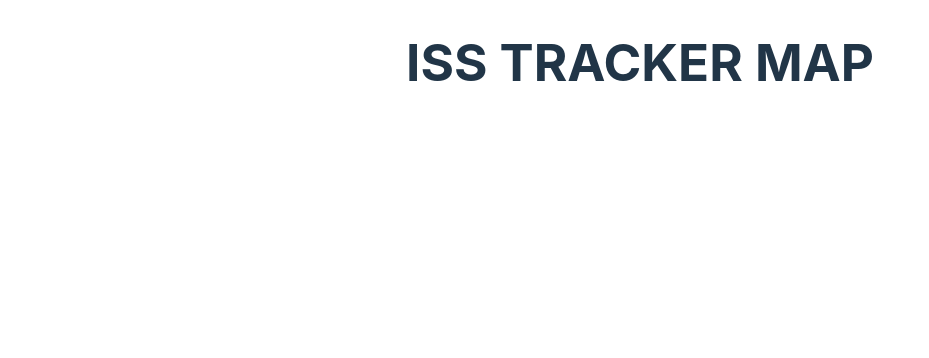
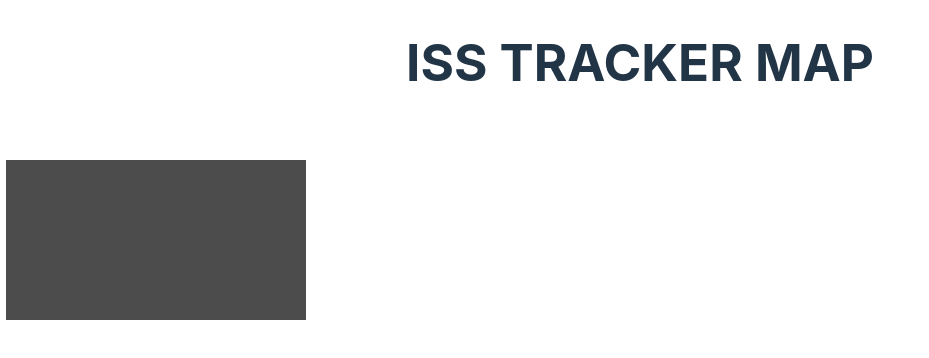
Before and after one commit to ejsadiarin/ISS-Tracker-Map, a website built with Vite: page index.html in a window 1280 px wide. Shown: the whole page, without its empty margins (0-929 px from the left). Built offline with nearby package versions, Linux system fonts and the light colour scheme.

Commit message:
feat: dynamic data with style card overlay

```diff
--- a/index.html
+++ b/index.html
@@ -9,7 +9,6 @@
     <script defer type="module" src="/src/main.ts"></script>
   </head>
   <body>
-    <div id="info">
     <h1 class="title">ISS TRACKER MAP</h1>
     <div class="iss-data">
       <p id="latitude"></p>
@@ -17,7 +16,6 @@
       <p id="altitude"></p>
       <p id="velocity"></p>
       <p id="units"></p>
-      </div>
     </div>
     <div id="map"></div>
     <!--<script type="module" src="/src/counter.ts"></script>-->
--- a/src/style.css
+++ b/src/style.css
@@ -9,6 +9,28 @@
 
 .title {
   text-align: center;
+}
+
+/*.info {*/
+/*  display: flex;*/
+/*  justify-content: space-around;*/
+/*  align-items: center;*/
+/*}*/
+
+.iss-data {
+  display: flex;
+  flex-direction: column;
+  justify-content: initial;
+  align-items: center;
+  text-align: left;
+  position: absolute;
+  z-index: 999;
+  background: #000000;
+  opacity: 0.7;
+  top: 20%;
+  left: 0.5%;
+  width: 300px;
+  gap: 3;
 }
 
 html,
```
Lines whose indentation alone changed are shown as unchanged.
